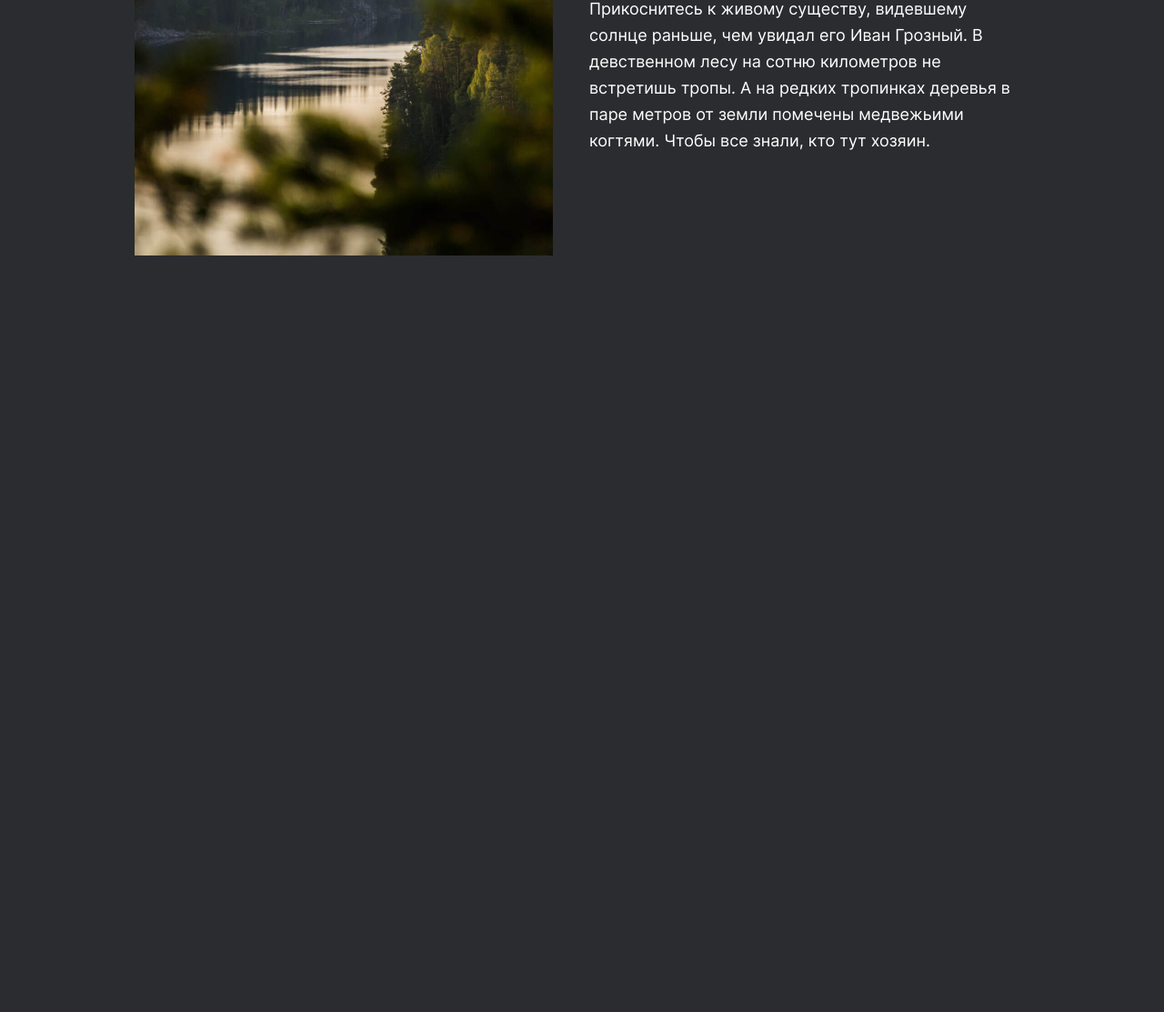
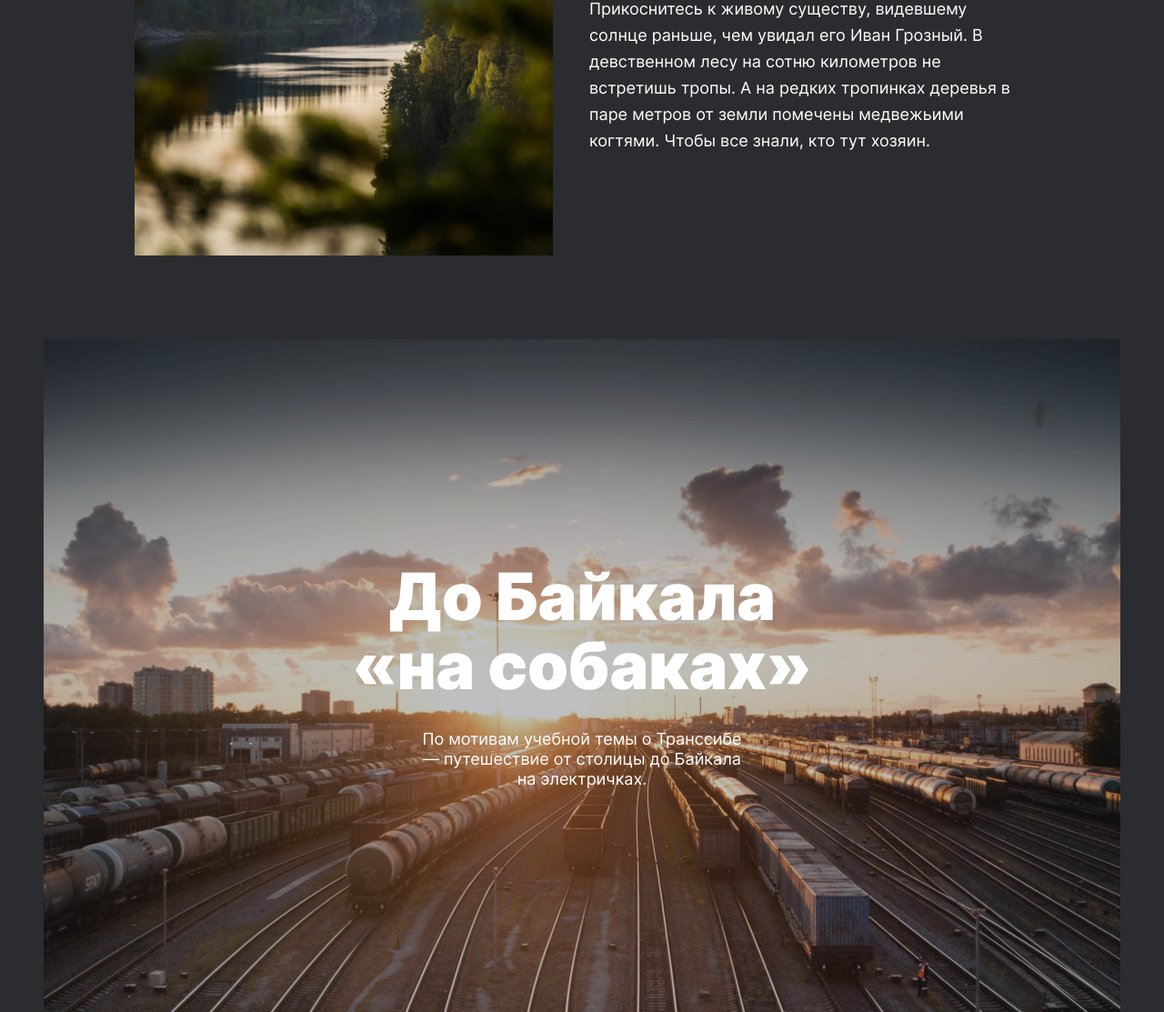
Before and after one commit to nikare/russian-travel, a plain HTML site: page index.html in a window 1280 px wide. Shown: the part 5586-6699 px from the top of the page at 91% size. Before the commit the page ends 5913 px from the top, so only its background shows below. Drawn offline with Linux system fonts and the light colour scheme.

Commit message:
Added and styled section journey

```diff
--- /dev/null
+++ b/blocks/journey/__background/journey__background.css
@@ -0,0 +1,29 @@
+.journey__background {
+  display: flex;
+  flex-direction: column;
+  align-items: center;
+  justify-content: center;
+  position: relative;
+  text-align: center;
+  min-height: 740px;
+  background: url('../../../images/cover-trains.jpg') 50% no-repeat;
+  background-size: cover;
+  cursor: pointer;
+}
+
+.journey__background::before {
+  content: '';
+  display: block;
+  position: absolute;
+  top: 0;
+  right: 0;
+  bottom: 0;
+  left: 0;
+  background: #2a2c2f;
+  opacity: 0.3;
+  transition: 0.5s;
+}
+
+.journey__background:hover::before {
+  opacity: 0.8;
+}
--- /dev/null
+++ b/blocks/journey/__subtitle/journey__subtitle.css
@@ -0,0 +1,8 @@
+.journey__subtitle {
+  position: relative;
+  text-align: center;
+  max-width: 360px;
+  font-size: 18px;
+  line-height: 22px;
+  margin: 0;
+}
--- /dev/null
+++ b/blocks/journey/__title/journey__title.css
@@ -0,0 +1,9 @@
+.journey__title {
+  position: relative;
+  text-align: center;
+  max-width: 560px;
+  font-size: 72px;
+  line-height: 76px;
+  font-weight: 900;
+  margin: 0 0 32px;
+}
--- a/blocks/journey/journey.css
+++ b/blocks/journey/journey.css
@@ -1,2 +1,3 @@
 .journey {
+  padding: 46px 0;
 }
--- a/index.html
+++ b/index.html
@@ -245,7 +245,14 @@
       </section>
 
       <!-- journey -->
-      <section class="journey"></section>
+      <section class="journey">
+        <div class="journey__background">
+          <h2 class="journey__title">До Байкала «на собаках»</h2>
+          <p class="journey__subtitle">
+            По мотивам учебной темы о Транссибе — путешествие от столицы до Байкала на электричках.
+          </p>
+        </div>
+      </section>
     </main>
 
     <!-- footer -->
--- a/pages/index.css
+++ b/pages/index.css
@@ -56,6 +56,9 @@
 
 /* journey */
 @import url('../blocks/journey/journey.css');
+@import url('../blocks/journey/__background/journey__background.css');
+@import url('../blocks/journey/__title/journey__title.css');
+@import url('../blocks/journey/__subtitle/journey__subtitle.css');
 
 /* footer */
 @import url('../blocks/footer/footer.css');
```
